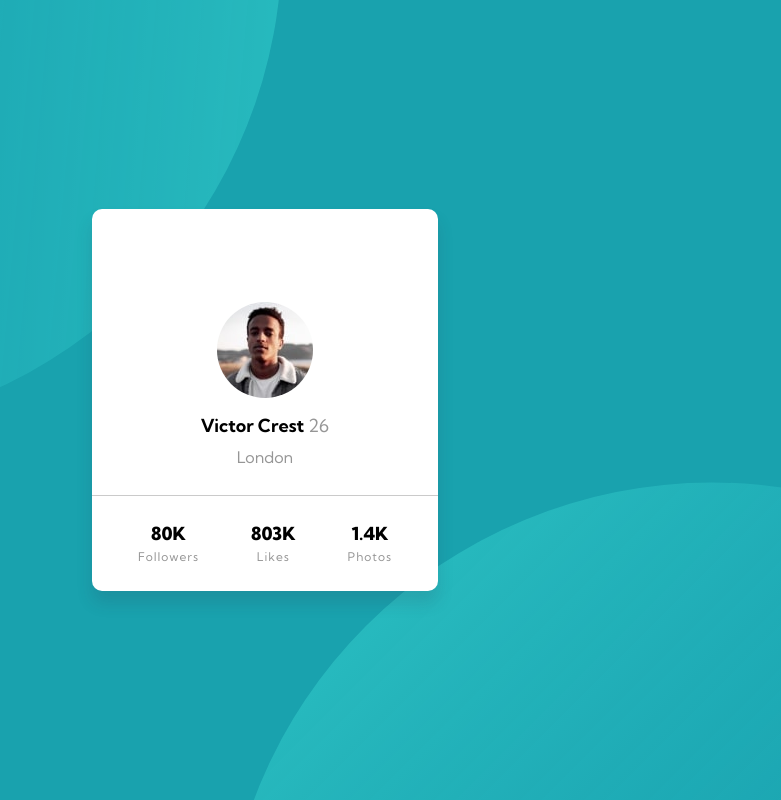
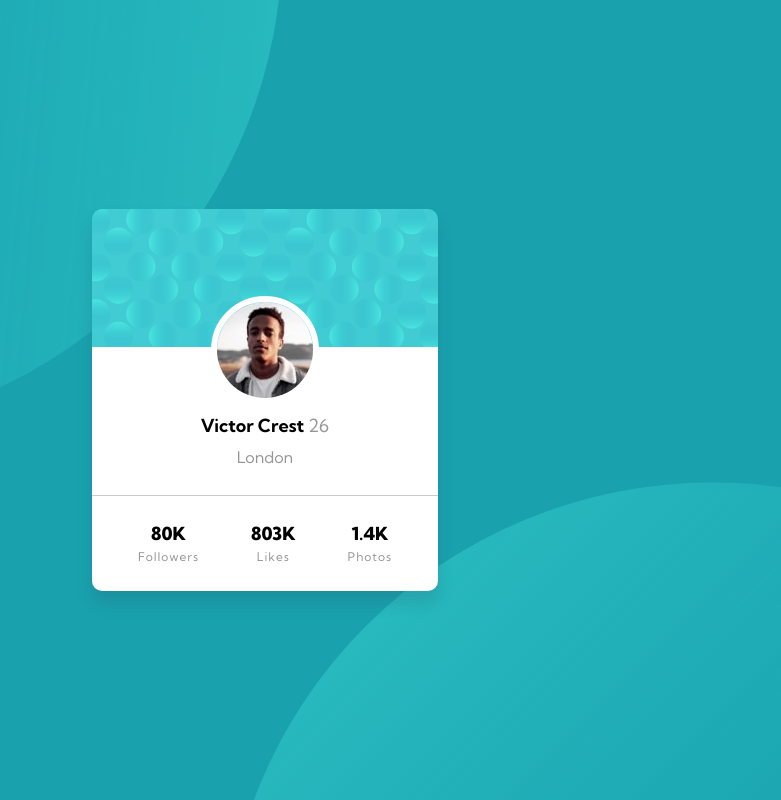
Before and after one commit to air091/Profile-Card-Component, a plain HTML site: page index.html in a window 1280 px wide. Shown: the whole page, without its empty margins (375-1156 px from the left). Drawn offline with Linux system fonts and the light colour scheme.

Commit message:
Update style.css

```diff
--- a/style.css
+++ b/style.css
@@ -71,7 +71,7 @@ main {
   flex-direction: column;
   justify-content: flex-end;
   height: 382px;
-  background-image: url(/Profile_Card_Component/assets/bg-pattern-card.svg);
+  background-image: url('assets/bg-pattern-card.svg');
   background-repeat: no-repeat;
   background-size: 100%;
   background-color: white;
```
